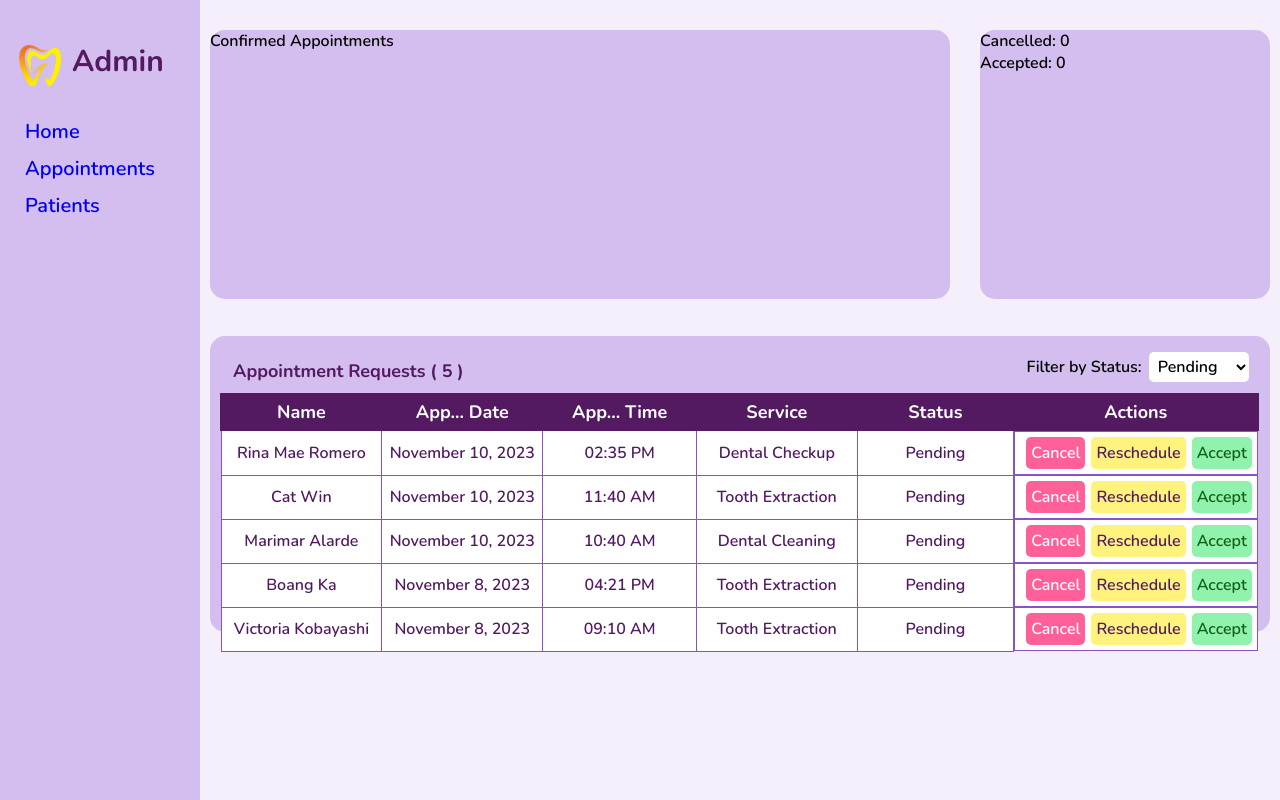
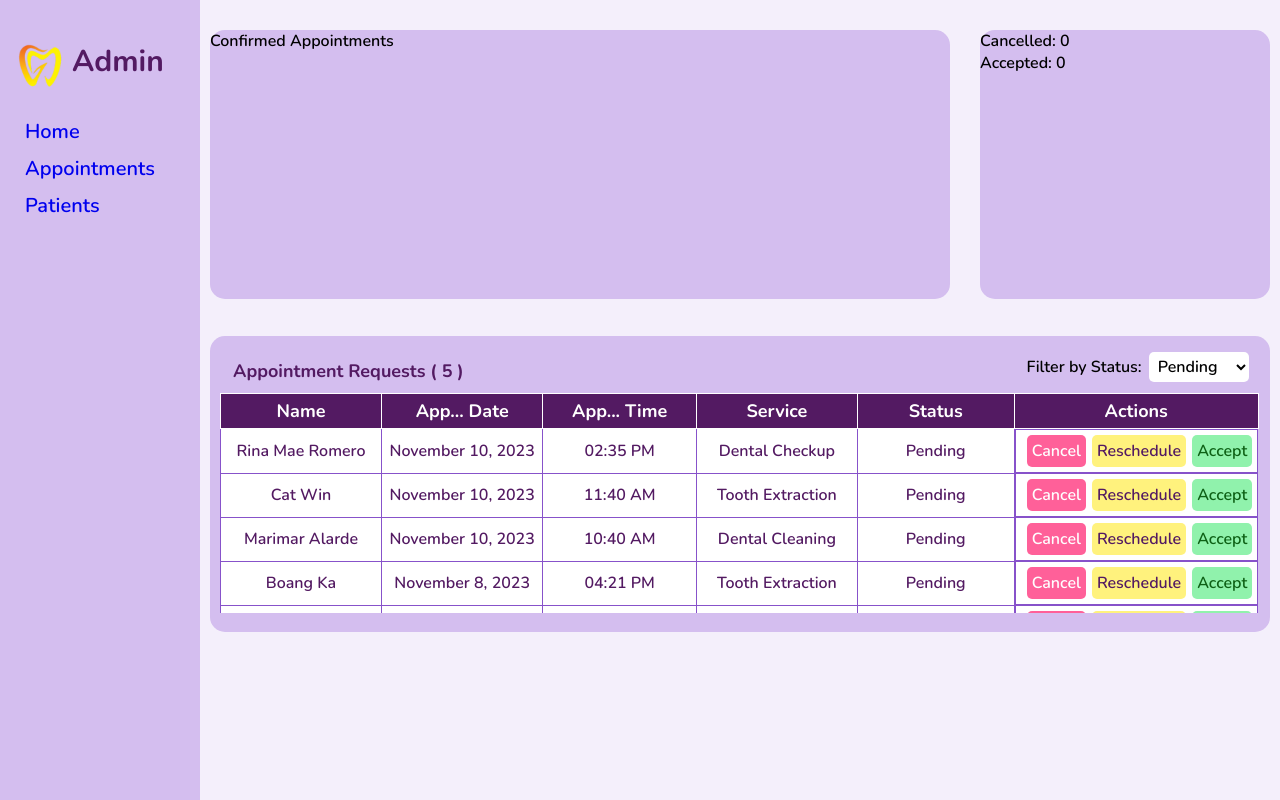
Before and after one commit to WinWin-Kobayashi/officialB-dentalClinicWeb, a PHP site: page /officialB-dentalClinicWeb/admin-dashboard.php in a window 1280 px wide. Run offline with PHP 8.4, Linux system fonts and the light colour scheme; data comes from the database, SQL or seed files in the repository.

Commit message:
Admin Dashboard Update: Scrollable Table. Sidebar Update: fixed hover on menu bug

```diff
--- a/admin-dashboard.css
+++ b/admin-dashboard.css
@@ -90,6 +90,12 @@ h3{
     border-collapse: collapse;
     margin-left: 10px;
     overflow-y: scroll;
+}
+
+.table-div{
+    overflow: hidden;
+  overflow-y: scroll;
+  height: 220px; /* change this to desired height */
 }
 
 
@@ -219,3 +225,11 @@ tbody tr td{
     background: #ffe628;
     color: #531A62;
 }
+
+th.fixed {
+    top: 0;
+    z-index: 1000;
+    position: sticky;
+    padding: 5px;
+    border: 1px solid white;
+}
--- a/admin-dashboard.php
+++ b/admin-dashboard.php
@@ -109,12 +109,12 @@ if ($resultAccepted && $resultCancelled) {
                             <table class="table">
                                 <thead class="thead">
                                     <tr>
-                                        <th scope="col">Name</th>
-                                        <th scope="col">App... Date</th>
-                                        <th scope="col">App... Time</th>
-                                        <th scope="col">Service</th>
-                                        <th scope="col">Status</th>
-                                        <th scope="col">Actions</th>
+                                        <th class="fixed" scope="col">Name</th>
+                                        <th class="fixed" scope="col">App... Date</th>
+                                        <th class="fixed" scope="col">App... Time</th>
+                                        <th class="fixed" scope="col">Service</th>
+                                        <th class="fixed" scope="col">Status</th>
+                                        <th class="fixed"scope="col">Actions</th>
                                     </tr>
                                 </thead>
 
--- a/admin-header.css
+++ b/admin-header.css
@@ -45,17 +45,15 @@ img{
 
 .navlist li {
     padding: 5px 0px 5px 25px;
-    /* border: 1px solid black; */
-
 }
 
-.navlist li:hover {
+ul li:hover {
     background: var(--dark-purple);
-    color: white;
+    color: #fff;
 }
 
-.navlist li a:hover{
-    color: white;
+ul li:hover a {
+    color: #fff;
 }
 
 span{
--- a/admin-header.php
+++ b/admin-header.php
@@ -15,7 +15,3 @@
     </ul>
 
 </div>
-<!-- <header class="admin-header" style="border: 1px solid black; width: 20%;">
-
-
-</header> -->
```
Also changed, not shown: 3 other files.
